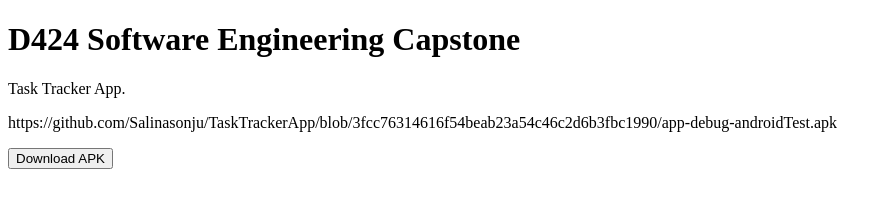
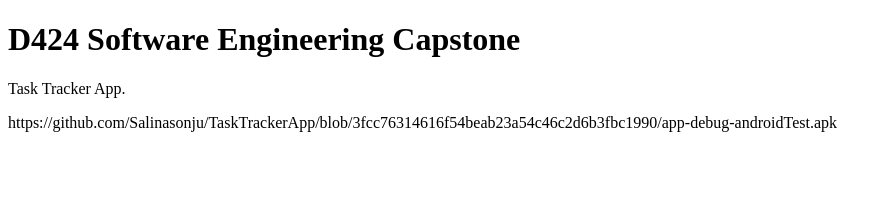
Before and after one commit to Salinasonju/TaskTrackerApp, a plain HTML site: page index.html in a window 1280 px wide. Shown: the whole page, without its empty margins (0-892 px from the left). Drawn offline with Linux system fonts and the light colour scheme.

Commit message:
Update index.html

```diff
--- a/index.html
+++ b/index.html
@@ -20,9 +20,6 @@
 
     <p>https://github.com/Salinasonju/TaskTrackerApp/blob/3fcc76314616f54beab23a54c46c2d6b3fbc1990/app-debug-androidTest.apk</p>
 
-        <a href="https://github.com/Salinasonju/TaskTrackerApp/blob/3fcc76314616f54beab23a54c46c2d6b3fbc1990/app-debug-androidTest.apk" download>
-        <button>Download APK</button>
-
 
 </body>
 
```
